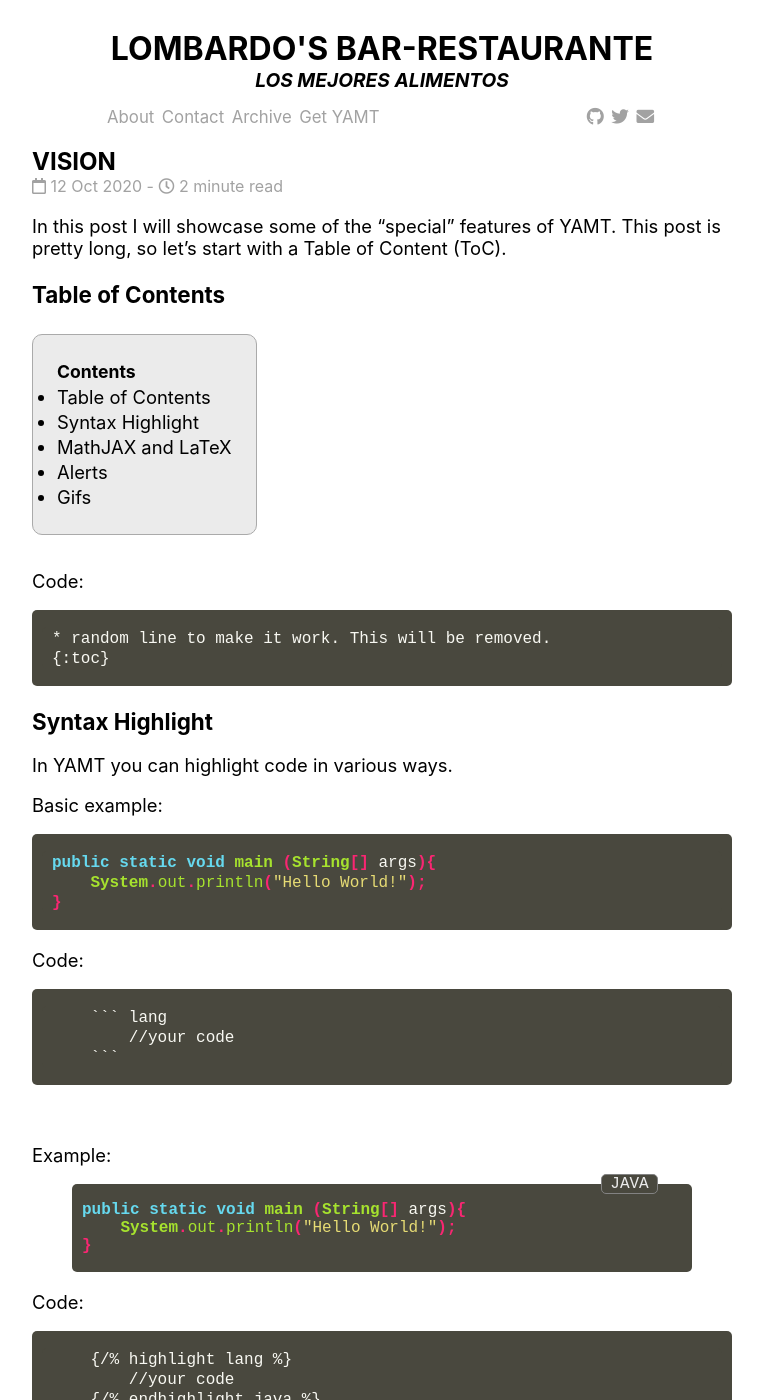
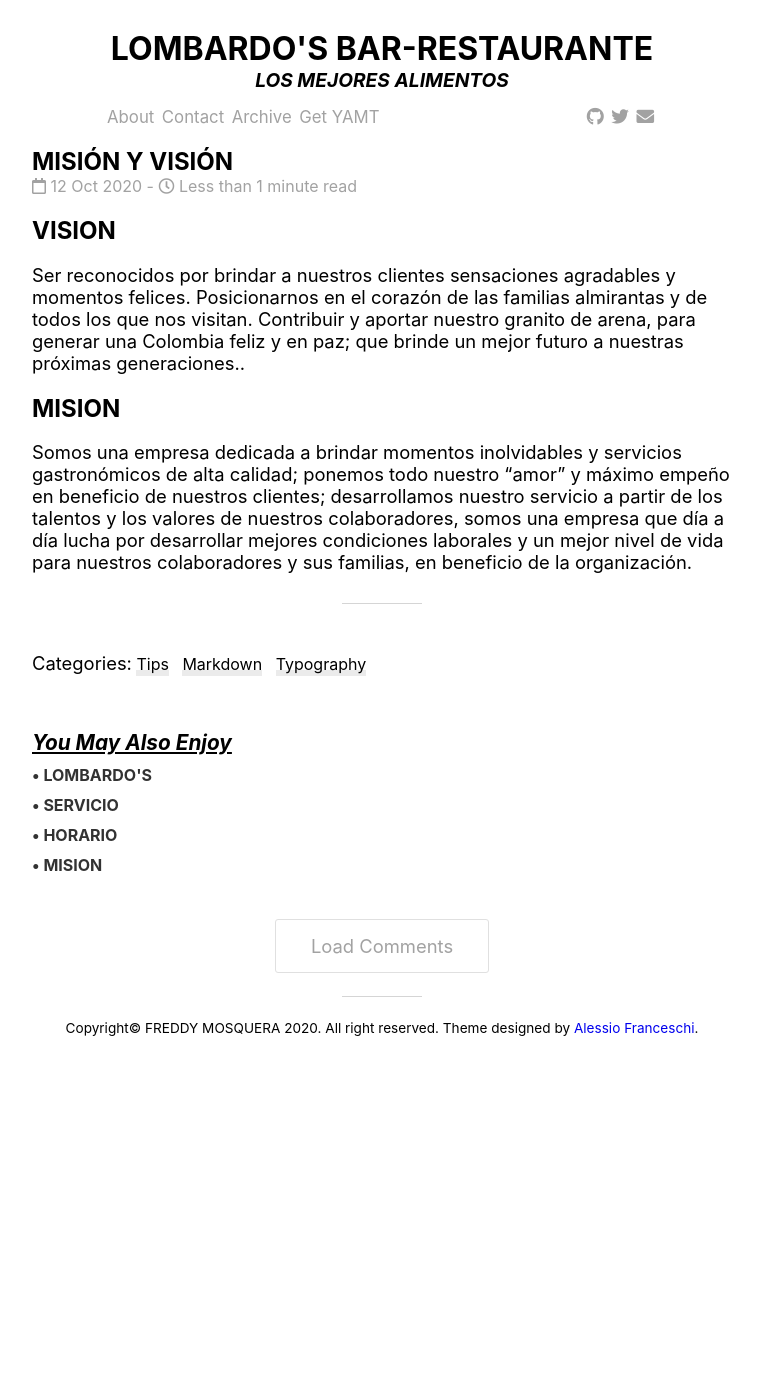
Before and after one commit to FreddySTJR/PROJ-SO-2, a Jekyll site: the page built from _posts/2020-10-12-VISION.md, in a window 1280 px wide and 1400 px high. Shown: the whole window, without its empty margins (258-1021 px from the left). Built offline with Jekyll 4.4.1, drawn with Linux system fonts in a browser that asks for light colours; nearby versions of some CDN libraries; some of the changed text lies outside the part shown.

Commit message:
Update 2020-10-12-VISION.md

````diff
--- a/_posts/2020-10-12-VISION.md
+++ b/_posts/2020-10-12-VISION.md
@@ -1,137 +1,19 @@
 ---
-title: VISION
+title: MISIÓN Y VISIÓN
 layout: post
 categories: [Tips, Markdown, Typography]
 image: /assets/img/forest-snow.jpg
-description: "A bunch of tips on how to format your text."
-customexcerpt: "Learn and discover the special features of YAMT."
+description: "Dar a conocer nuestro mejores planes para el futuro"
+customexcerpt: "Dar a conocer nuestro mejores planes para el futuro."
 ---
-In this post I will showcase some of the "special" features of YAMT.
-This post is pretty long, so let's start with a Table of Content (ToC).
 
-### Table of Contents
-* random line to make it work. This will be removed.
-{:toc}
+## VISION
+Ser reconocidos por brindar a nuestros clientes sensaciones agradables y momentos felices. Posicionarnos en el corazón de las familias almirantas y de todos los que nos visitan. Contribuir y
+aportar nuestro granito de arena, para generar una Colombia feliz y en paz; que brinde un mejor
+futuro a nuestras próximas generaciones..
 
-Code:
-```
-* random line to make it work. This will be removed.
-{:toc}
-```
-
-### Syntax Highlight
-In YAMT you can highlight code in various ways.
-
-Basic example:
-``` java
-public static void main (String[] args){
-    System.out.println("Hello World!");
-}
-```
-Code:
-```
-    ``` lang
-        //your code
-    ```
-```
-
-<br>
-
-Example:
-{% highlight java %}
-public static void main (String[] args){
-    System.out.println("Hello World!");
-}
-{% endhighlight %}
-Code:
-```
-    {/% highlight lang %}
-        //your code
-    {/% endhighlight java %}
-    //Remove the "/" before the "%" to make it work.
-```
-
-<br>
-
-With line numbers:
-{% highlight java linenos%}
-public static void main (String[] args){
-    System.out.println("Hello World!");
-}
-{% endhighlight %}
-Code:
-```
-    {/% highlight lang linenos%}
-        //your code
-    {/% endhighlight java %}
-    //Remove the "/" before the "%" to make it work.
-```
-
-<br>
-
-In case of a longer line, an horizontal scrollbar will be added automatically:
-{% highlight java linenos%}
-public static void main (String[] args){
-    System.out.println("Hello World! This is a very long line of code, perharps too long...");
-}
-{% endhighlight %}
-
-<br>
-List of supported languages: [Rouge Wiki](https://github.com/rouge-ruby/rouge/wiki/List-of-supported-languages-and-lexers).
-
-**Note**: In /assets/css/syntax.css you can change the first declaration to choose if you want a scrollbar or text wrap.
-
-### MathJAX and LaTeX
-YAMT supports LaTeX and MathJAX to write beautiful math.
-There are three ways to write math in YAMT. In this example I'll use Bernoulli's principle.
->In fluid dynamics, Bernoulli's principle states that an increase in the
->speed of a fluid occurs simultaneously with a decrease in static pressure or a decrease in the fluid's potential energy.
-><cite><a href="https://en.wikipedia.org/wiki/Bernoulli%27s_principle">Wikipedia</a></cite>
-
-
-Block:
-
-$$  \frac{v^2} {2} + {g}{z} + \frac{p} {ρ} = constant $$
-{% highlight tex %}
-$$  \frac{v^2} {2} + {g}{z} + \frac{p} {ρ} = constant $$
-{% endhighlight %}
-
-Inline: $$  \frac{v^2} {2} + {g}{z} + \frac{p} {ρ} = constant $$
-{% highlight tex %}
-$$  \frac{v^2} {2} + {g}{z} + \frac{p} {ρ} = constant $$
-{% endhighlight %}
-
-Another block:
-\\[ \frac{v^2} {2} + {g}{z} + \frac{p} {ρ} = constant \\]
-{% highlight tex %}
-\\[ \frac{v^2} {2} + {g}{z} + \frac{p} {ρ} = constant \\]
-{% endhighlight %}
-
-Another inline: \\( \frac{v^2} {2} + {g}{z} + \frac{p} {ρ} = constant \\)
-{% highlight tex %}
-\\( \frac{v^2} {2} + {g}{z} + \frac{p} {ρ} = constant \\)
-{% endhighlight %}
-
-
-### Alerts
-<span class = "alert r">Warning!</span>
-``` html
-<span class = "alert r"></span>
-```
-<span class = "alert g">Solved.</span>
-``` html
-<span class = "alert g"></span>
-```
-<span class = "alert y">Careful.</span>
-``` html
-<span class = "alert y"></span>
-```
-
-### Gifs
-YAMT supports optimized gifs in WebM and MP4 formats. I suggest to use a website like [Convertio](https://convertio.co/it/) to converts your .gifs to WebM and MP4. WebM is the suggested format but it's not supported by every browser (looking at you, Safari), so MP4 is used as fallback. Put both files in the gif folder and insert gifs in your post using
-``` liquid
-{_% include gif.html file = "mygif" %}
-```
-Delete the underscore to make it work.
-
-If you want to use a gif as featured image, delete the "image" tag in the front matter and use instead the "gif" tag. As a parameter, use the filename without extensions.
+## MISION
+Somos una empresa dedicada a brindar momentos inolvidables y servicios gastronómicos de alta
+calidad; ponemos todo nuestro “amor” y máximo empeño en beneficio de nuestros clientes; desarrollamos nuestro servicio a partir de los talentos y los valores de nuestros colaboradores, somos
+una empresa que día a día lucha por desarrollar mejores condiciones laborales y un mejor nivel
+de vida para nuestros colaboradores y sus familias, en beneficio de la organización.
````
